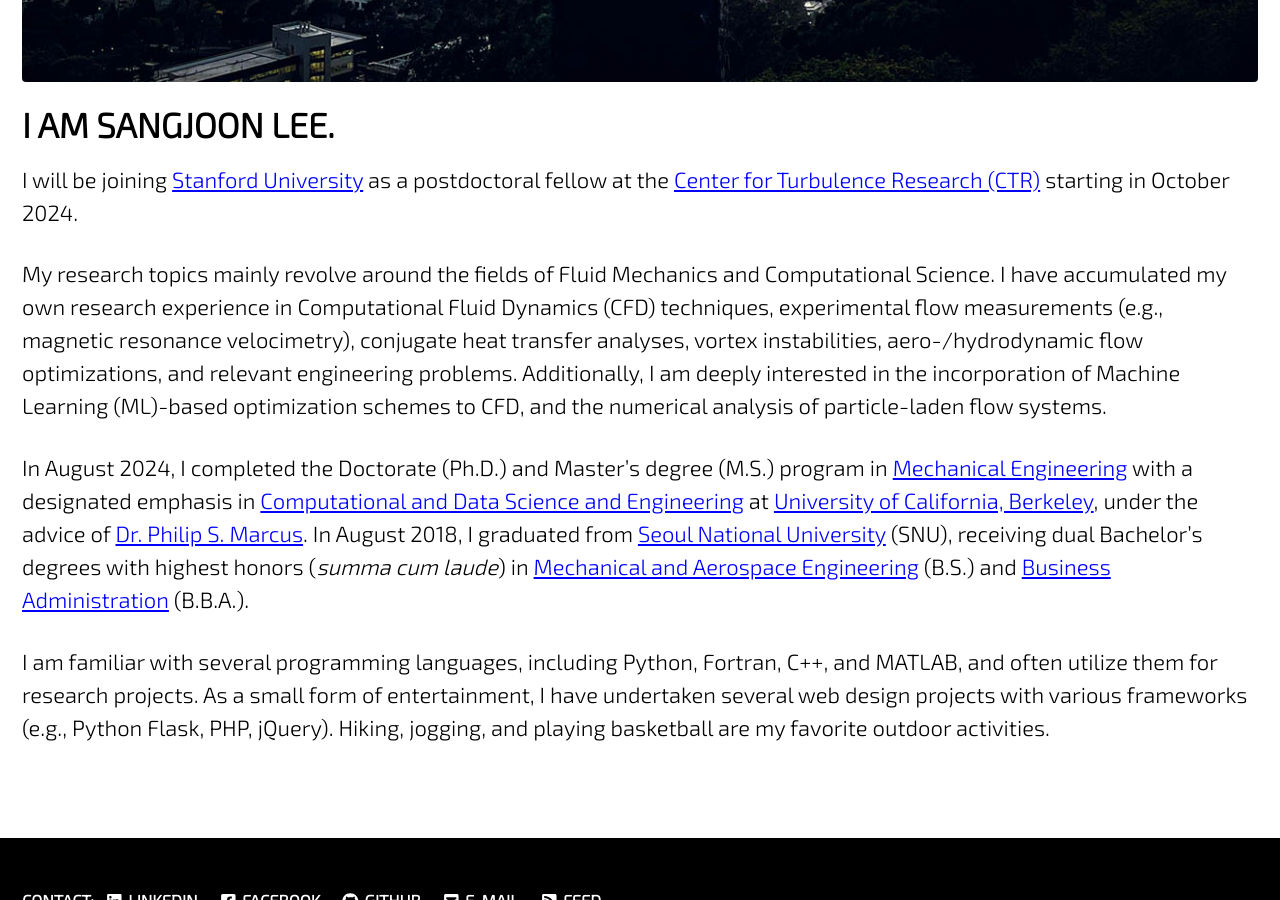
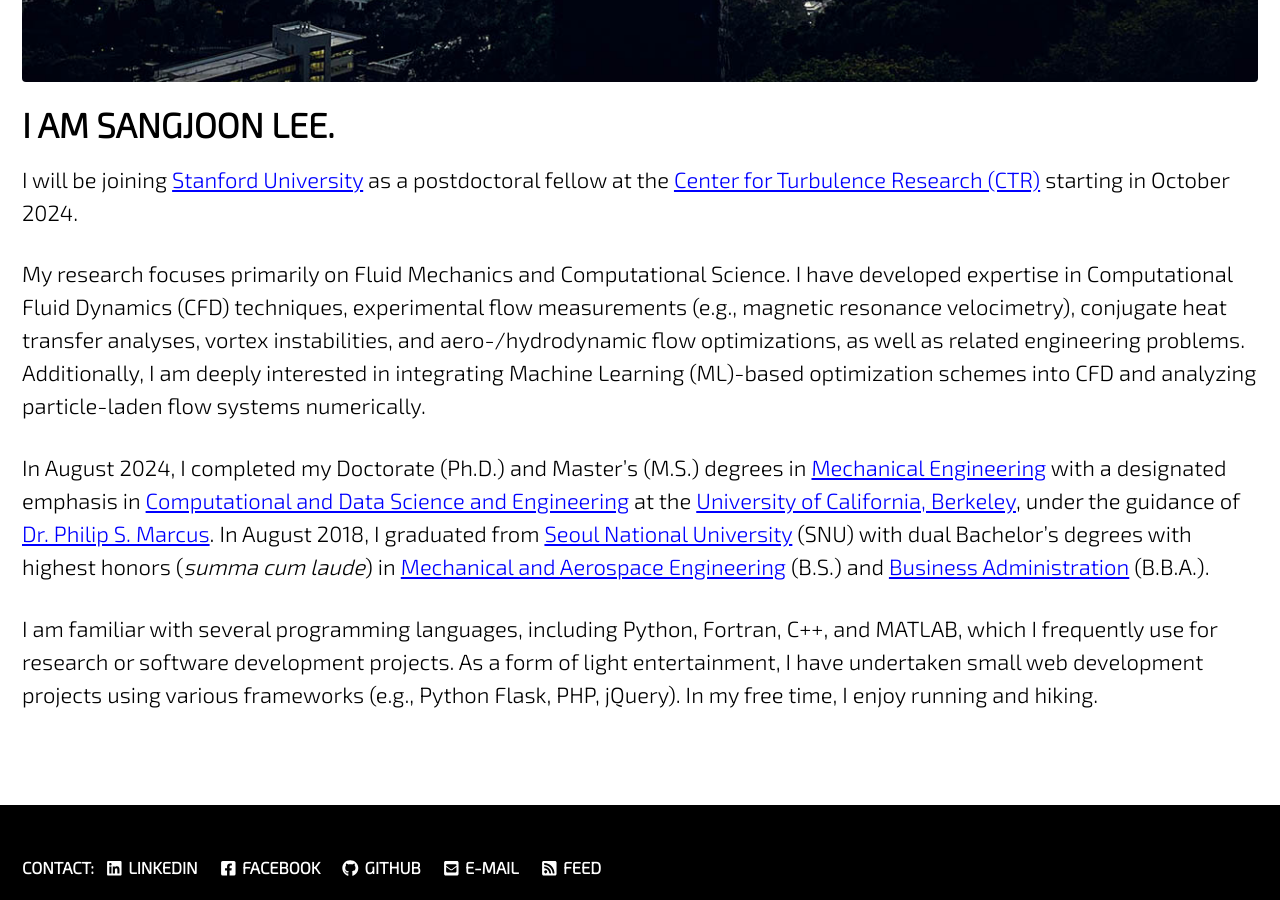
Before and after one commit to jun9303/jun9303.github.io, a Jekyll site: the page built from index.md, in a window 1280 px wide and 900 px high, scrolled down 1139 px. Built offline with Jekyll 4.4.1, drawn with Linux system fonts in a browser that asks for light colours; cached includes are drawn as plain includes; nearby versions of some CDN libraries.

Commit message:
Front page update 072724

```diff
--- a/index.md
+++ b/index.md
@@ -17,13 +17,13 @@ intro:
 
 I will be joining [Stanford University](https://www.stanford.edu/) as a postdoctoral fellow at the [Center for Turbulence Research (CTR)](https://ctr.stanford.edu/) starting in October 2024.
 
-My research topics mainly revolve around the fields of Fluid Mechanics and Computational Science. I have accumulated my own research experience in Computational Fluid Dynamics (CFD) techniques, experimental flow measurements (e.g., magnetic resonance velocimetry), conjugate heat transfer analyses, vortex instabilities, aero-/hydrodynamic flow optimizations, and relevant engineering problems. Additionally, I am deeply interested in the incorporation of Machine Learning (ML)-based optimization schemes to CFD, and the numerical analysis of particle-laden flow systems.
+My research focuses primarily on Fluid Mechanics and Computational Science. I have developed expertise in Computational Fluid Dynamics (CFD) techniques, experimental flow measurements (e.g., magnetic resonance velocimetry), conjugate heat transfer analyses, vortex instabilities, and aero-/hydrodynamic flow optimizations, as well as related engineering problems. Additionally, I am deeply interested in integrating Machine Learning (ML)-based optimization schemes into CFD and analyzing particle-laden flow systems numerically.
 
-In August 2024, I completed the Doctorate (Ph.D.) and Master's degree (M.S.) program in [Mechanical Engineering](https://me.berkeley.edu/) with a designated emphasis in [Computational and Data Science and Engineering](https://data.berkeley.edu/decdse/) at [University of California, Berkeley](https://www.berkeley.edu/), under the advice of [Dr. Philip S. Marcus](https://me.berkeley.edu/people/philip-s-marcus/). In August 2018, I graduated from [Seoul National University](https://useoul.edu/) (SNU), receiving dual Bachelor's degrees with highest honors (*summa cum laude*) in [Mechanical and Aerospace Engineering](http://me.snu.ac.kr/en) (B.S.) and [Business Administration](http://cba.snu.ac.kr/en) (B.B.A.).
+In August 2024, I completed my Doctorate (Ph.D.) and Master's (M.S.) degrees in [Mechanical Engineering](https://me.berkeley.edu/) with a designated emphasis in [Computational and Data Science and Engineering](https://data.berkeley.edu/decdse/) at the [University of California, Berkeley](https://www.berkeley.edu/), under the guidance of [Dr. Philip S. Marcus](https://me.berkeley.edu/people/philip-s-marcus/). In August 2018, I graduated from [Seoul National University](https://useoul.edu/) (SNU) with dual Bachelor's degrees with highest honors (*summa cum laude*) in [Mechanical and Aerospace Engineering](http://me.snu.ac.kr/en) (B.S.) and [Business Administration](http://cba.snu.ac.kr/en) (B.B.A.).
 
 <!-- I was a researcher in the [Energy and Environmental Flow Lab](http://eeflow.snu.ac.kr/) at SNU, directed by [Dr. Wontae Hwang](http://me.snu.ac.kr/node/141). Under the guidance of [Dr. Haecheon Choi](http://me.snu.ac.kr/node/116), I wrote my B.S. thesis, "Large eddy simulation of flow around a rotating small vertical axis wind turbine using an immersed boundary method." -->
 
-I am familiar with several programming languages, including Python, Fortran, C++, and MATLAB, and often utilize them for research projects. As a small form of entertainment, I have undertaken several web design projects with various frameworks (e.g., Python Flask, PHP, jQuery). Hiking, jogging, and playing basketball are my favorite outdoor activities.
+I am familiar with several programming languages, including Python, Fortran, C++, and MATLAB, which I frequently use for research or software development projects. As a form of light entertainment, I have undertaken small web development projects using various frameworks (e.g., Python Flask, PHP, jQuery). In my free time, I enjoy running and hiking.
 <style>
 figure {
 	margin-bottom: 0px;
```
